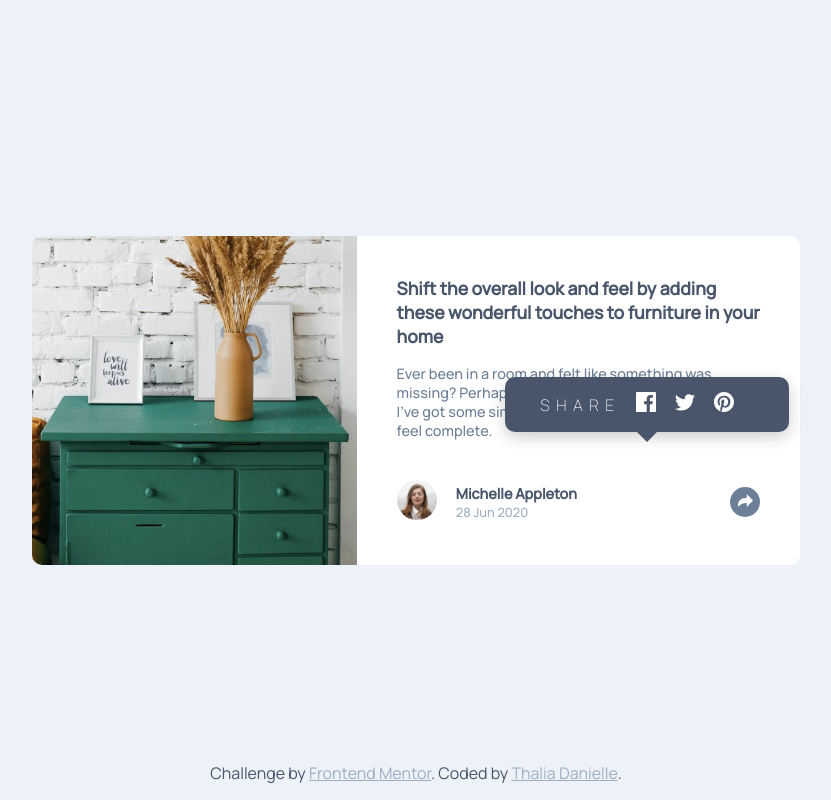
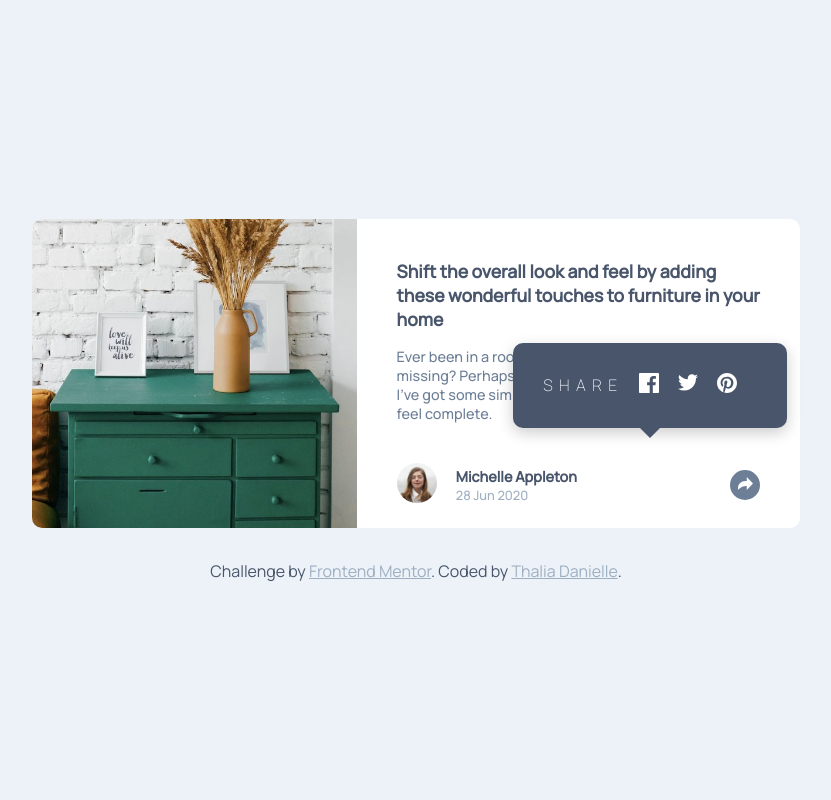
Before and after one commit to thaliadani/article-preview-component, a plain HTML site: page index.html in a window 1536 px wide. Both pictures are taken after a click on the button 1097 px from the left and 502 px from the top of the page. Shown: the whole page, without its empty margins (352-1183 px from the left). Drawn offline with Linux system fonts and the light colour scheme.

Commit message:
refactor: ajusta o layout e o estilo do componente de compartilhamento; reduz espaçamentos e melhora a responsividade

```diff
--- a/styles/main.css
+++ b/styles/main.css
@@ -55,8 +55,8 @@ main {
     justify-content: center;
     align-items: center;
     width: 100%;
-    gap: 40px;
-    padding: 40px;
+    gap: 20px;
+    padding: 40px 40px 20px 40px;
 }
 
 .content {
@@ -86,6 +86,7 @@ main {
     align-items: center;
     width: 100%;
     transition: all 0.3s ease;
+    padding-top: 20px;
 }
 
 .info {
@@ -93,7 +94,6 @@ main {
     justify-content: center;
     align-items: center;
     gap: 0.2rem;
-
 }
 
 .info .avatar img {
@@ -128,17 +128,18 @@ main {
     justify-content: space-between;
     align-items: center;
     background-color: var(--Very-Dark-Grayish-Blue);
-    width: 100%;
+    width: 80%;
     height: 80px;
     position: absolute;
-    bottom: 0;
-    left: 0;
+    top:767px;
+    left: 50px;
     opacity: 0;
     visibility: hidden;
-    transform: translateY(100%);
+    transform: translateY(20%);
     transition: all 0.3s ease;
     z-index: 2;
     padding: 0 40px;
+    border-radius: 10px;
 }
 
 .share-text {
@@ -195,12 +196,7 @@ main {
 }
 
 footer {
-    position: absolute;
-    bottom: 0;
-    left: 0;
-    right: 0;
-    text-align: center;
-    padding: 1rem;
+    margin-top: 2rem;
 }
 
 footer .attribution {
@@ -230,14 +226,16 @@ footer .attribution a {
         height: auto;
         padding: 15px 35px;
         border-radius: 10px;
-        bottom: 46%;
+        top: auto;
         left: auto;
-        right: 395px;
+        right: 397px;
         transform: translateY(100%) translateX(0%);
         opacity: 0;
         visibility: hidden;
         transition: all 0.3s ease;
         box-shadow: 0 5px 15px rgba(0, 0, 0, 0.2);
+        padding: 30px;
+        margin-bottom: 30px;
     }
 
     /* Triângulo do tooltip */
```
Also changed, not shown: index.html (+0 -2 lines).
